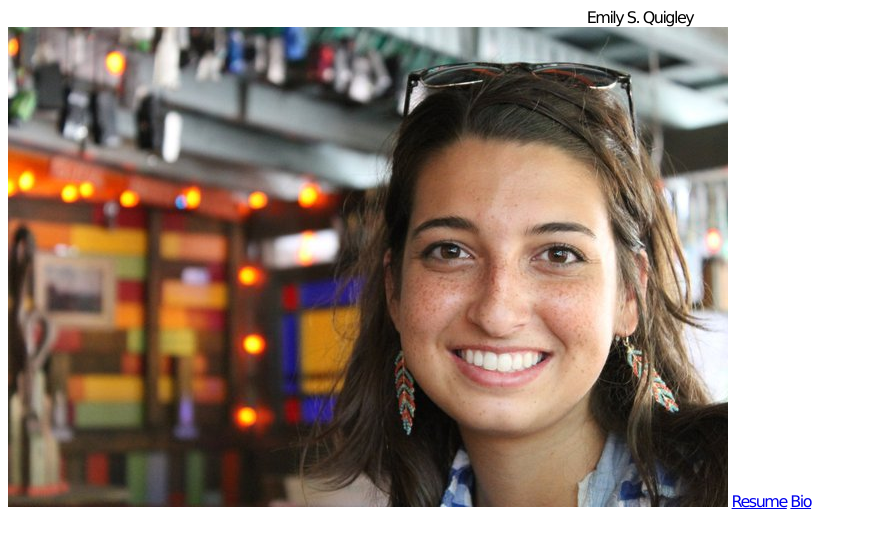
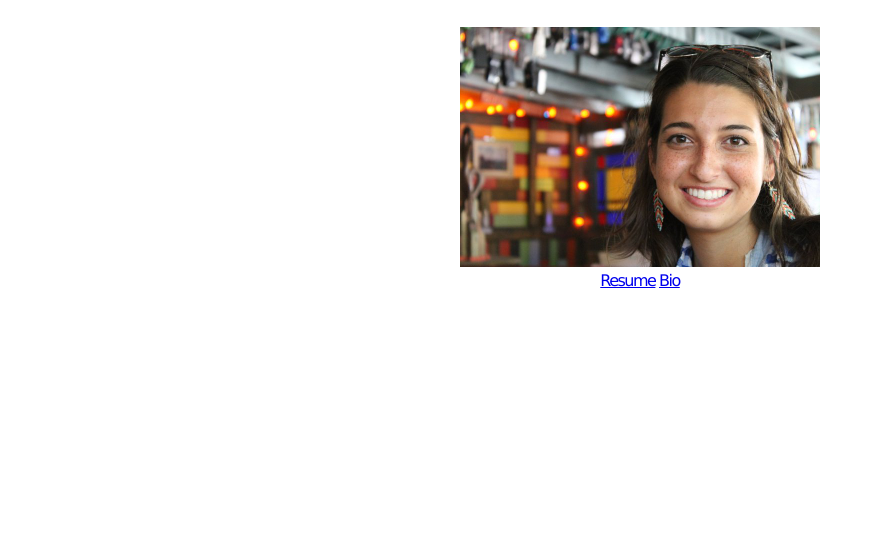
Before and after one commit to emquigs/emquigs.github.io, a plain HTML site: page index.html in a window 1280 px wide. Shown: the whole page, without its empty margins (0-875 px from the left). Drawn offline with Linux system fonts and the light colour scheme.

Commit message:
smaller pic dimensions, centered text, changed heading to white

```diff
--- a/index.css
+++ b/index.css
@@ -8,7 +8,9 @@ html {
 body {
 	font-family: Verdana, sans-serif;
 	letter-spacing: -1.5px;
+	text-align: center;
 }
 header{
 	text-align: center;
+	color: white;
 }
--- a/index.html
+++ b/index.html
@@ -10,7 +10,7 @@
 
 <body>
 	<header>Emily S. Quigley</header>
-	<img src="Photo1.jpg">
+	<img src="Photo1.jpg" alt="photo of Emily Quigley" width="360" height="240"> <br>
 	<a href="https://google.com">Resume</a>
 	<a href="https://google.com">Bio</a>
 </body>
```
